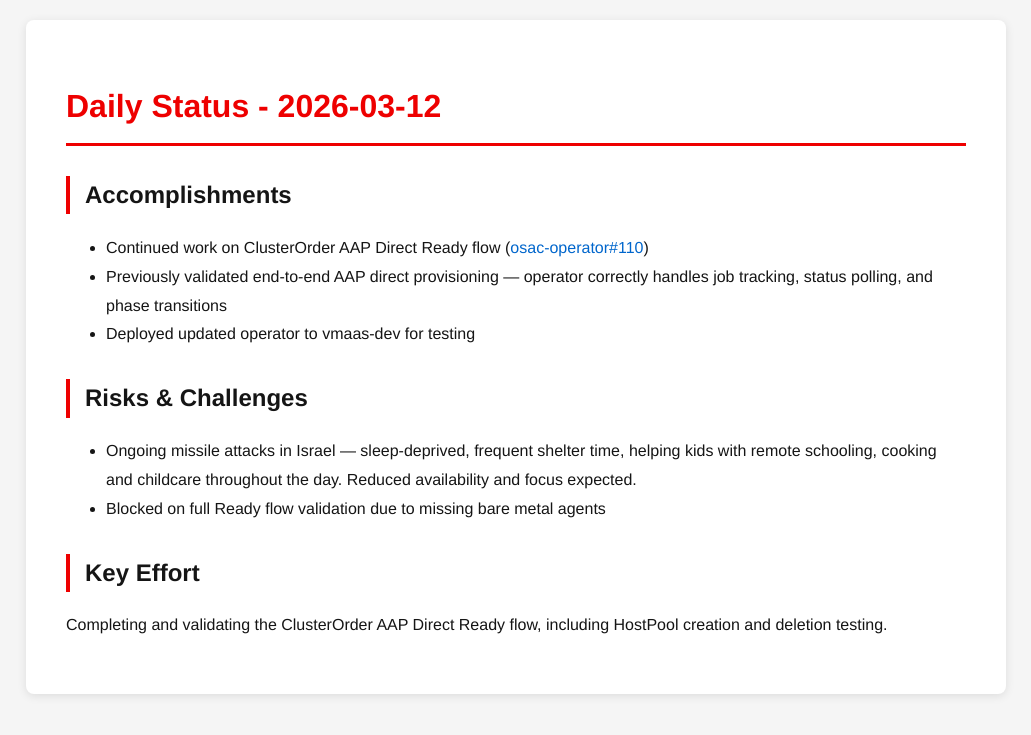
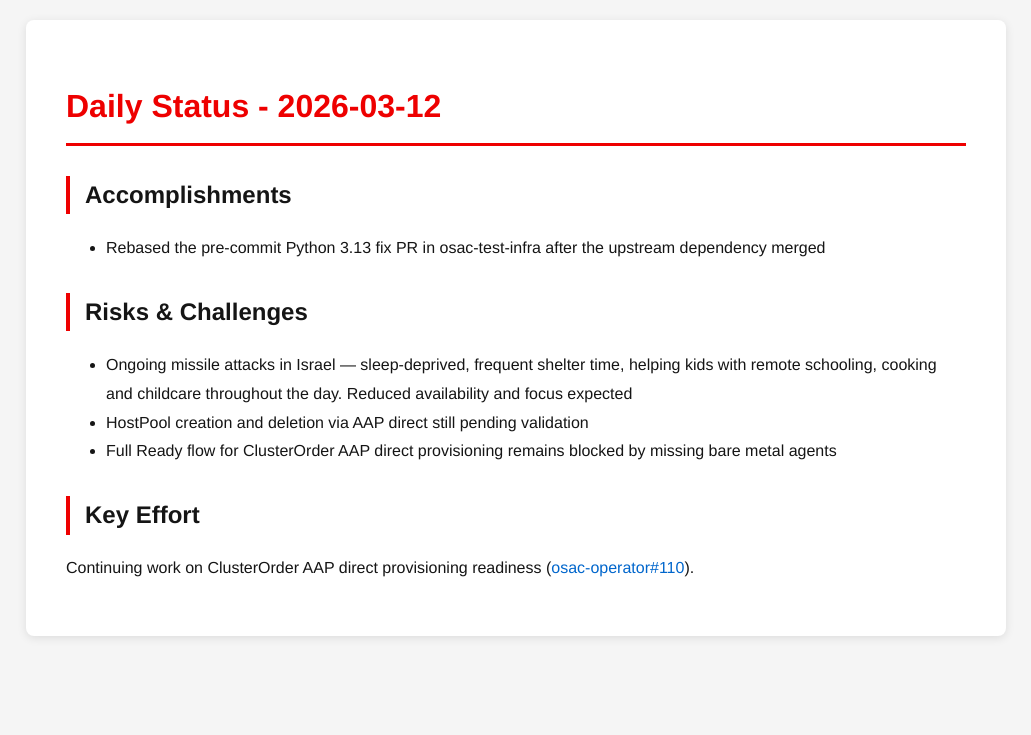
Before and after one commit to tzvatot/daily-status, a Jekyll site: the page built from 2026-03-12.md, in a window 1280 px wide. Shown: the top 735 px of the page, without its empty margins (124-1155 px from the left). Built offline with Jekyll 4.4.1, drawn with Linux system fonts in a browser that asks for light colours.

Commit message:
Daily status update - 2026-03-12

```diff
--- a/2026-03-12.md
+++ b/2026-03-12.md
@@ -7,13 +7,12 @@ date: 2026-03-12
 # Daily Status - 2026-03-12
 
 ## Accomplishments
-- Continued work on ClusterOrder AAP Direct Ready flow ([osac-operator#110](https://github.com/osac-project/osac-operator/pull/110))
-- Previously validated end-to-end AAP direct provisioning — operator correctly handles job tracking, status polling, and phase transitions
-- Deployed updated operator to vmaas-dev for testing
+- Rebased the pre-commit Python 3.13 fix PR in osac-test-infra after the upstream dependency merged
 
 ## Risks & Challenges
-- Ongoing missile attacks in Israel — sleep-deprived, frequent shelter time, helping kids with remote schooling, cooking and childcare throughout the day. Reduced availability and focus expected.
-- Blocked on full Ready flow validation due to missing bare metal agents
+- Ongoing missile attacks in Israel — sleep-deprived, frequent shelter time, helping kids with remote schooling, cooking and childcare throughout the day. Reduced availability and focus expected
+- HostPool creation and deletion via AAP direct still pending validation
+- Full Ready flow for ClusterOrder AAP direct provisioning remains blocked by missing bare metal agents
 
 ## Key Effort
-Completing and validating the ClusterOrder AAP Direct Ready flow, including HostPool creation and deletion testing.
+Continuing work on ClusterOrder AAP direct provisioning readiness ([osac-operator#110](https://github.com/osac-project/osac-operator/pull/110)).
```
